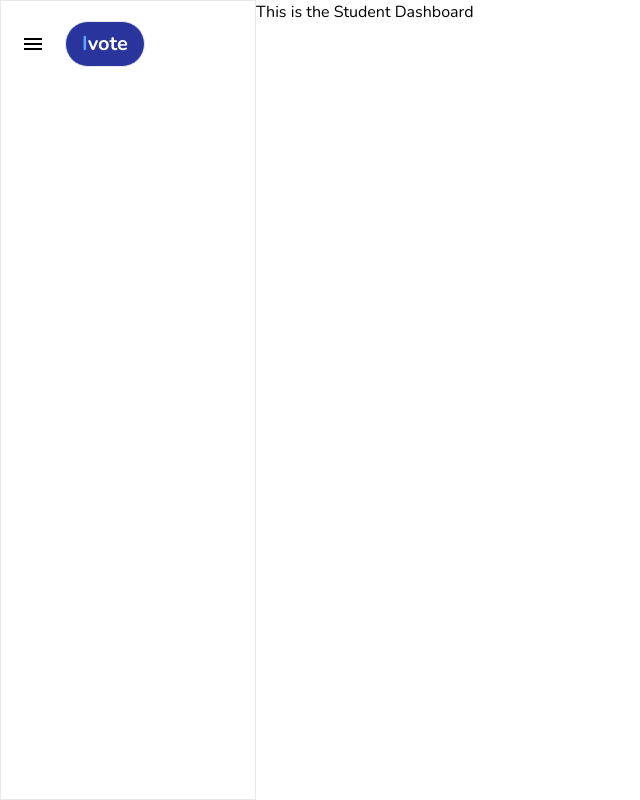
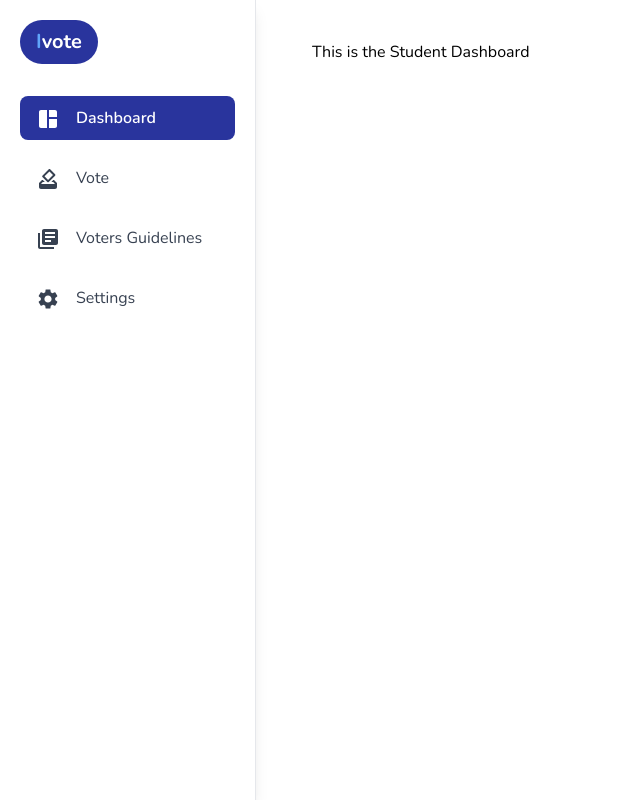
Before and after one commit to Donald2023-source/Quick-Vote, a React (Vite) app: page /student-dashboard in a window 1280 px wide. Shown: the whole page, without its empty margins (0-640 px from the left). Built offline with nearby package versions, Linux system fonts and the light colour scheme.

Commit message:
dashboard

```diff
--- a/src/Components/Sidebar.jsx
+++ b/src/Components/Sidebar.jsx
@@ -1,11 +1,14 @@
 import React from "react";
 import { twMerge } from "tailwind-merge";
-import { Link } from "react-router-dom";
+import { Link, useLocation } from "react-router-dom";
 import SpaceDashboardIcon from "@mui/icons-material/SpaceDashboard";
 import HowToVoteIcon from "@mui/icons-material/HowToVote";
 import LibraryBooksIcon from "@mui/icons-material/LibraryBooks";
 import { Menu, Settings } from "@mui/icons-material";
+import { Avatar } from "@mui/material";
+
 const Sidebar = ({ className }) => {
+  const [isOpen, setIsOpen] = React.useState(false);
   const navItems = [
     {
       name: "Dashboard",
@@ -14,35 +17,103 @@ const Sidebar = ({ className }) => {
     },
     { name: "Vote", href: "/student/vote", icon: <HowToVoteIcon /> },
     {
-      name: "Voters Guidlines",
+      name: "Voters Guidelines",
       href: "/voters-guidelines",
       icon: <LibraryBooksIcon />,
     },
-    { name: "settings", href: "/settings", icon: <Settings /> },
+    { name: "Settings", href: "/settings", icon: <Settings /> },
   ];
+
+  const path = useLocation();
+
+  // Close sidebar when route changes on mobile
+  React.useEffect(() => {
+    setIsOpen(false);
+  }, [path]);
+
   return (
-    <div className={twMerge("w-1/5 h-screen border", className)}>
-      <aside className="p-5">
-        <div className="flex items-center gap-5">
-          <Menu className="hover:scale-105 text-3xl cursor-pointer" />
-          <Link className="" to={"/student-dashboard"}>
-            <h3 className="text-white border  bg-primary py-2 px-4 rounded-full w-fit font-bold text-xl">
+    <>
+      <div className="md:hidden fixed p-2 top-0 w-full justify-between z-50 flex items-center">
+        <div>
+          <Link to="/student-dashboard">
+            <h3 className="text-white bg-primary py-2 px-4 rounded-full w-fit font-bold text-xl">
               <span className="text-blue-400">I</span>vote
             </h3>
           </Link>
         </div>
-        <div>
-          {navItems.map((item, idx) => {
-            <div key={idx}>
-              <Link to={item?.href}>
-                {item?.icon}
-                {item?.name}
+        <div className="flex items-center">
+          <Avatar
+            className="hover:scale-105 hoverEffect cursor-pointer"
+            sx={{ width: 30, height: 30, fontSize: 14 }}
+          >
+            D
+          </Avatar>
+          {isOpen === false && (
+            <button
+              className=" p-2 rounded-md"
+              onClick={() => setIsOpen(!isOpen)}
+            >
+              <Menu />
+            </button>
+          )}
+        </div>
+      </div>
+
+      {/* Sidebar */}
+      <div
+        className={twMerge(
+          "fixed md:static inset-y-0 left-0 z-40 transform transition-transform duration-300 ease-in-out",
+          "bg-white border-r shadow-lg",
+          isOpen ? "translate-x-0" : "-translate-x-full md:translate-x-0",
+          "md:w-1/5 w-64 h-screen",
+          className
+        )}
+      >
+        <aside className="p-5 h-full flex flex-col">
+          {/* Header */}
+          <div className="flex items-center justify-between gap-5 mb-8">
+            <Link to="/student-dashboard">
+              <h3 className="text-white bg-primary py-2 px-4 rounded-full w-fit font-bold text-xl">
+                <span className="text-blue-400">I</span>vote
+              </h3>
+            </Link>
+            <button
+              className="md:hidden text-2xl"
+              onClick={() => setIsOpen(false)}
+            >
+              ×
+            </button>
+          </div>
+
+          <nav className="flex flex-col gap-4 flex-grow">
+            {navItems.map((item, idx) => (
+              <Link
+                key={idx}
+                to={item.href}
+                className={twMerge(
+                  "flex items-center gap-4 py-2 px-4 rounded-lg transition-all duration-200",
+                  path.pathname === item.href
+                    ? "bg-primary text-white font-semibold"
+                    : "text-gray-700 hover:bg-primary hover:text-white"
+                )}
+                onClick={() => setIsOpen(false)}
+              >
+                <span className="text-xl">{item.icon}</span>
+                <span className="text-base">{item.name}</span>
               </Link>
-            </div>;
-          })}
-        </div>
-      </aside>
-    </div>
+            ))}
+          </nav>
+        </aside>
+      </div>
+
+      {/* Overlay for mobile */}
+      {isOpen && (
+        <div
+          className="fixed inset-0 bg-black bg-opacity-50 z-30 md:hidden"
+          onClick={() => setIsOpen(false)}
+        />
+      )}
+    </>
   );
 };
 
--- a/src/Layouts/Dashboard.jsx
+++ b/src/Layouts/Dashboard.jsx
@@ -1,16 +1,13 @@
-import React from 'react'
-import Sidebar from '../Components/Sidebar'
+import React from "react";
+import Sidebar from "../Components/Sidebar";
 
-const Dashboard = ({children}) => {
+const Dashboard = ({ children }) => {
   return (
-    <div className='flex'>
-      <Sidebar className={''} />
-      <div>
-        {children}
+    <div className="flex">
+      <Sidebar className={""} />
+      <div className="md:p-10 py-16 ml-4">{children}</div>
+    </div>
+  );
+};
 
-      </div>
-    </div>
-  )
-}
-
-export default Dashboard
+export default Dashboard;
```
